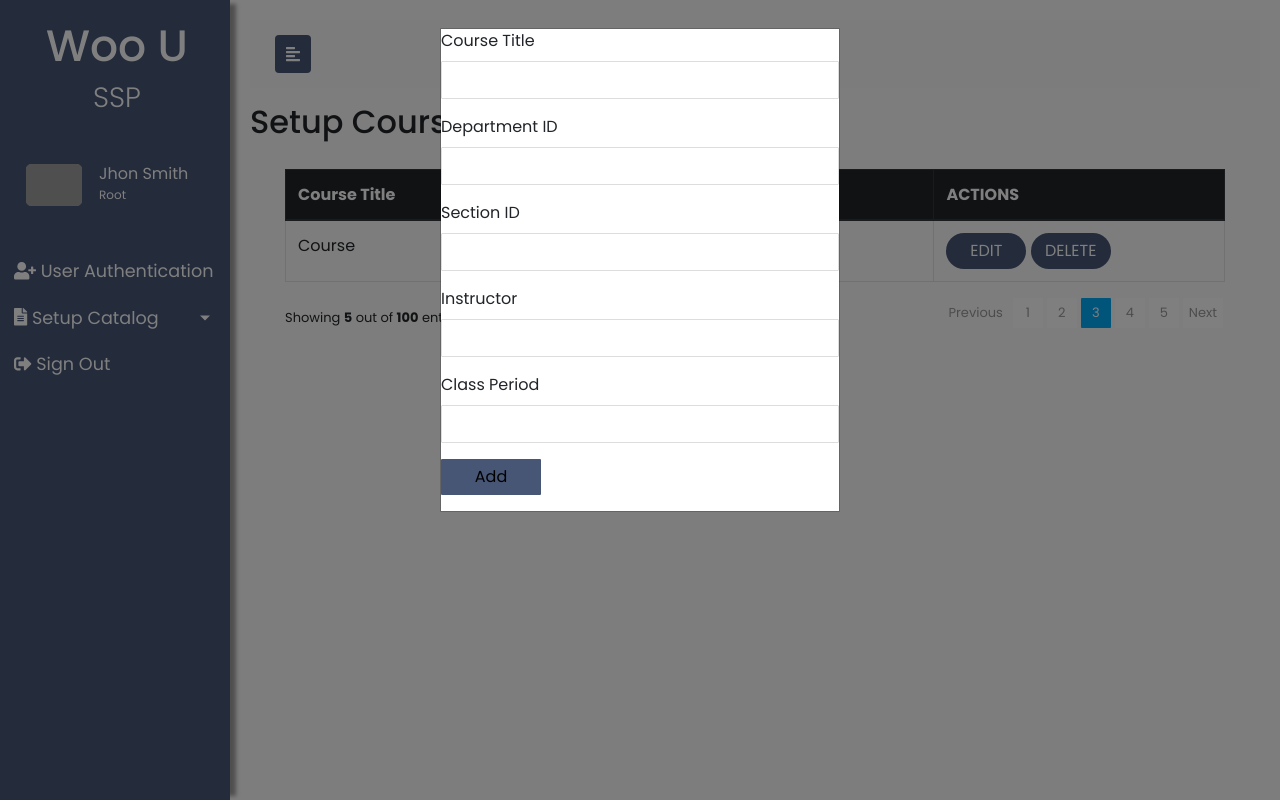
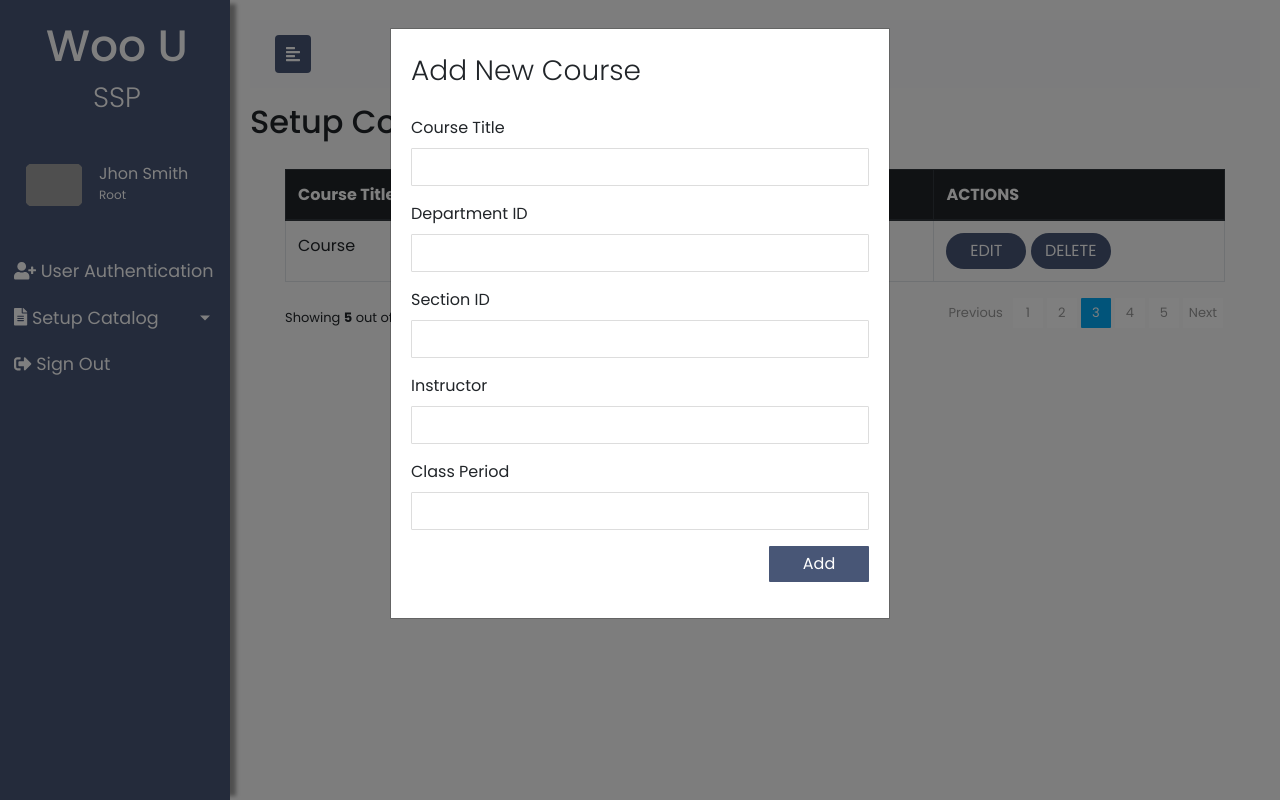
Before and after one commit to camelby/Student-Schedule-Planner, a Flask app: page /rootcourse in a window 1280 px wide, after a click on "Add Course". Run offline with Flask 2, Linux system fonts and the light colour scheme; some libraries are stand-ins or nearby versions; grey boxes are pictures that could not be loaded.

Commit message:
Add new course css

```diff
--- a/SSP_UALR/SSP/static/css/rootCourse.css
+++ b/SSP_UALR/SSP/static/css/rootCourse.css
@@ -320,25 +320,20 @@ a.article:hover {
     MODAL STYLE
 ----------------------------------------------------- */
 
-.modal .modal-dialog {
-    max-width: 400px;
+h5 {
+    padding-top:25px;
+    padding-left: 20px;
+    font-weight: lighter;
+    text-align: left;
+    font-size: 1.75em;
 }
 
-.modal .modal-header, .modal .modal-body, .modal .modal-footer {
-    padding: 20px 30px;
+.form{
+    padding: 20px;
 }
 
 .modal .modal-content {
     border-radius: 1px;
-}
-
-.modal .modal-footer {
-    background: #ecf0f1;
-    border-radius: 0 0 1px 1px;
-}
-
-.modal .modal-title {
-    display: inline-block;
 }
 
 .modal .form-control {
@@ -347,18 +342,13 @@ a.article:hover {
     border-color: #dddddd;
 }
 
-.modal textarea.form-control {
-    resize: vertical;
+.modal .btn {
+    color:white;
+    border-radius: 1px;
+    min-width: 100px;
+    float:right;
 }
 
-.modal .btn {
-    border-radius: 1px;
-    min-width: 100px;
-}
-
-.modal form label {
-    font-weight: normal;
-}
 
 /* ---------------------------------------------------
     MEDIAQUERIES
--- a/SSP_UALR/SSP/templates/rootCourse.html
+++ b/SSP_UALR/SSP/templates/rootCourse.html
@@ -134,33 +134,8 @@
     <div id="addCourseModal" class="modal fade">
         <div class="modal-dialog">
             <div class="modal-content">
+                <h5>Add New Course</h5>
                 {{ wtf.quick_form(form) }}
-                <!--
-                <form>
-                    <div class="modal-header">
-                        <h4 class="modal-title">Add New Course</h4>
-                        <button type="button" class="close" data-dismiss="modal" aria-hidden="true">&times;</button>
-                    </div>
-                    <div class="modal-body">
-                        <div class="form-group">
-                            <label>Course Tile</label>
-                            <input type="text" class="form-control" required>
-                        </div>
-                        <div class="form-group">
-                            <label>Department ID</label>
-                            <input type="text" class="form-control" required>
-                        </div>
-                        <div class="form-group">
-                            <label>Course Number</label>
-                            <input type="number" class="form-control" required>
-                        </div>
-                    </div>
-                    <div class="modal-footer">
-                        <input type="button" class="btn btn-default" data-dismiss="modal" value="Cancel">
-                        <input type="submit" class="btn btn-info" value="Add Course">
-                    </div>
-                </form>
-                -->
             </div>
         </div>
     </div>
```
